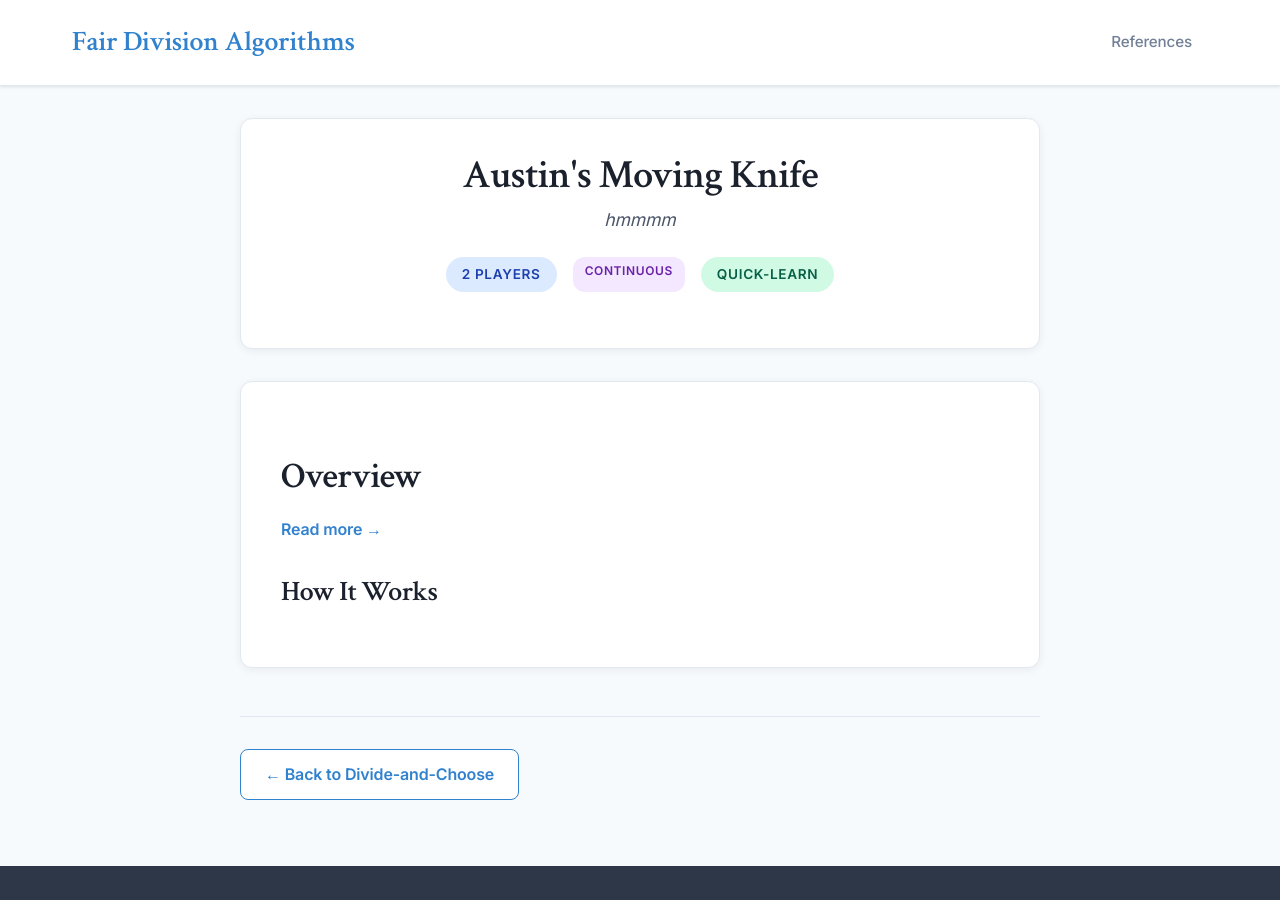
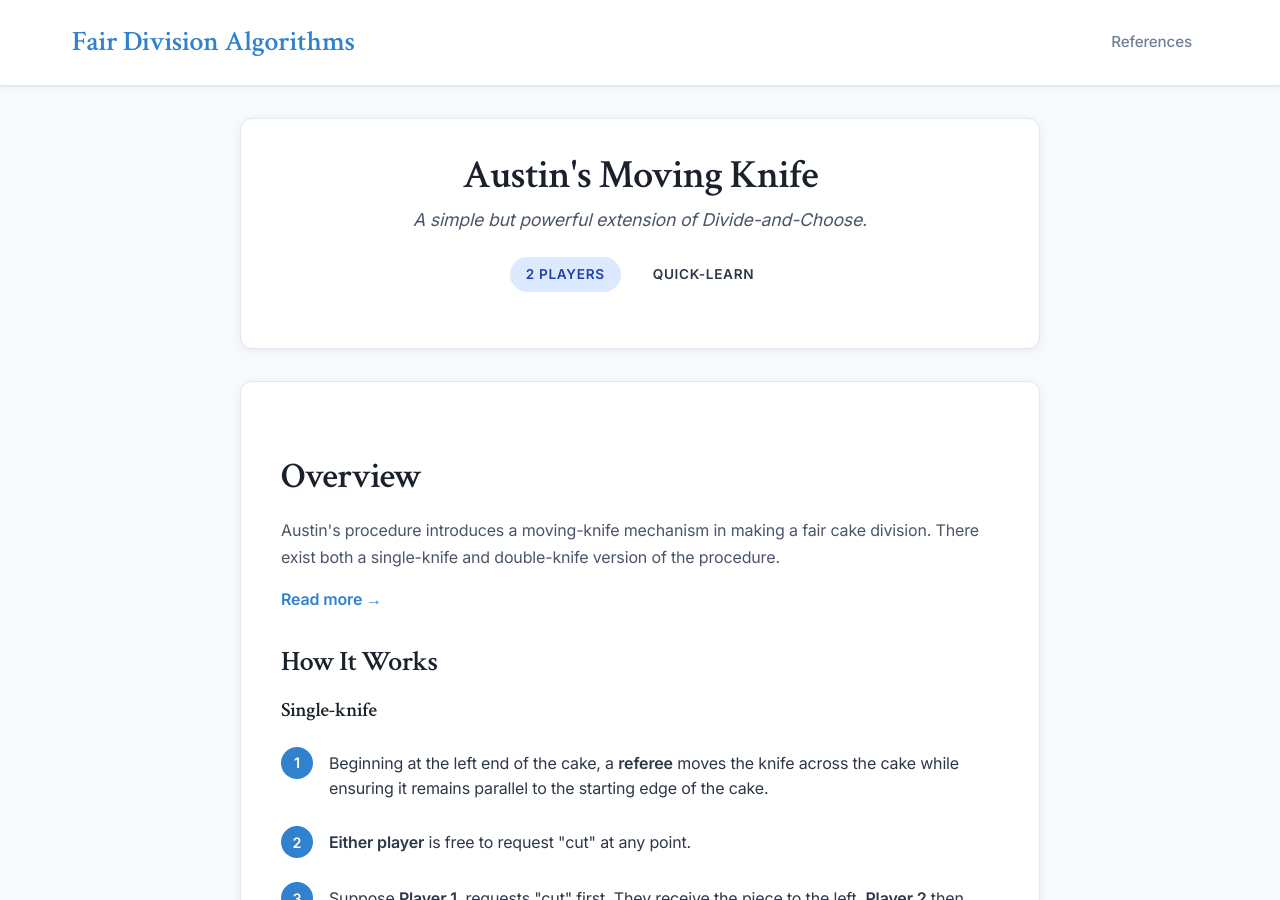
Before and after one commit to amaan-19/fair-division-exercises, a Jekyll site: the page built from algorithms/austins-moving-knife.md, in a window 1280 px wide and 900 px high. Built offline with Jekyll 4.4.1, drawn with Linux system fonts in a browser that asks for light colours; our own code applies the rules of GitHub Pages for plain Markdown files; some of the changed text lies outside the part shown.

Commit message:
made progress on austin's

```diff
--- a/algorithms/austins-moving-knife.md
+++ b/algorithms/austins-moving-knife.md
@@ -10,11 +10,10 @@ permalink: /algorithms/austins-moving-knife/
   <div class="algorithm-header-card">
     <div class="algorithm-header-content">
       <h1 class="algorithm-title">Austin's Moving Knife</h1>
-      <p class="algorithm-subtitle">hmmmm</p>
+      <p class="algorithm-subtitle">A simple but powerful extension of Divide-and-Choose.</p>
 
       <div class="algorithm-meta">
         <span class="meta-badge players-badge">2 Players</span>
-        <span class="meta-badge type-badge">Continuous</span>
         <span class="meta-badge difficulty-badge">Quick-learn</span>
       </div>
     </div>
@@ -23,10 +22,66 @@ permalink: /algorithms/austins-moving-knife/
   <!-- Overview -->
   <section class="content-block">
     <h2>Overview</h2>
+    <p>Austin's procedure introduces a moving-knife mechanism in making a fair cake division. There exist both a single-knife and double-knife version of the procedure.</p>
     <a href="https://en.wikipedia.org/wiki/Austin_moving-knife_procedures" target="_blank" class="algorithm-link">Read more →</a>
 
     <div class="procedure-steps">
       <h3>How It Works</h3>
+      <h4>Single-knife</h4>
+      <div class="step-list">
+        <div class="step">
+          <div class="step-number">1</div>
+          <div class="step-content">
+            Beginning at the left end of the cake, a <strong>referee</strong> moves the knife across the cake while ensuring it remains parallel to the starting edge of the cake.
+          </div>
+        </div>
+        <div class="step">
+          <div class="step-number">2</div>
+          <div class="step-content">
+            <strong>Either player</strong> is free to request "cut" at any point.
+          </div>
+        </div>
+        <div class="step">
+          <div class="step-number">3</div>
+          <div class="step-content">
+            Suppose <strong>Player 1</strong>, requests "cut" first. They receive the piece to the left. <strong>Player 2</strong> then receives the piece to the right.
+          </div>
+        </div>
+      </div>
+
+      <h4>Double-knife</h4>
+      <div class="step-list">
+        <div class="step">
+          <div class="step-number">1</div>
+          <div class="step-content">
+            Beginning at the left end of the cake, a <strong>referee</strong> moves the knife across the cake while ensuring it remains parallel to the starting edge of the cake.
+          </div>
+        </div>
+        <div class="step">
+          <div class="step-number">2</div>
+          <div class="step-content">
+            <strong>Either player</strong> is free to request the <strong>referee</strong> to "stop" at any point.
+          </div>
+        </div>
+        <div class="step">
+          <div class="step-number">3</div>
+          <div class="step-content">
+            Whichever player, say <strong>Player 1</strong>, requests the knife to "stop" first, introduces a second moving knife to the left edge of the cake, and gains control of both knives.
+          </div>
+        </div>
+        <div class="step">
+          <div class="step-number">4</div>
+          <div class="step-content">
+            <strong>Player 1</strong> proceeds by moving both knives in parallel across the cake such that (1) their personal valuation of the piece between the knives remains the same, (2) by the time the right knife reaches the end of the cake, the left knife must line up with the original stopping position of the right knife.
+          </div>
+        </div>
+        <div class="step">
+          <div class="step-number">5</div>
+          <div class="step-content">
+            While <strong>Player 1</strong> moves the knives, <strong>Player 2</strong> can request the knives to "stop" at any point. Once the knives have stopped, <strong>Player 2</strong> has the option of choosing either piece while the remaining piece is given to <strong>Player 1</strong>.
+          </div>
+        </div>
+      </div>
     </div>
   </section>
 
--- a/assets/main.css
+++ b/assets/main.css
@@ -318,7 +318,7 @@ blockquote {
     }
 
 /* Badges */
-.difficulty-badge,
+.complexity-badge,
 .players-badge,
 .type-badge {
     padding: 0.25rem 0.75rem;
@@ -330,20 +330,10 @@ blockquote {
     font-family: 'Inter', sans-serif;
 }
 
-    .difficulty-badge.beginner {
-        background: #d1fae5;
-        color: #065f46;
-    }
-
-    .difficulty-badge.intermediate {
-        background: #fef3c7;
-        color: #92400e;
-    }
-
-    .difficulty-badge.advanced {
-        background: #fce7f3;
-        color: #be185d;
-    }
+.complexity-badge {
+    background: #fef3c7;
+    color: #92400e;
+}
 
 .players-badge {
     background: #dbeafe;
@@ -1117,14 +1107,9 @@ blockquote {
         color: #1e40af;
     }
 
-    .meta-badge.type-badge {
+    .meta-badge.complexity-badge {
         background: #f3e8ff;
         color: #6b21a8;
-    }
-
-    .meta-badge.difficulty-badge {
-        background: #d1fae5;
-        color: #065f46;
     }
 
 /* Quick Stats */
```
Also changed, not shown: algorithms/divide-and-choose.md (+1 -5 lines), index.md (+3 -4 lines).
